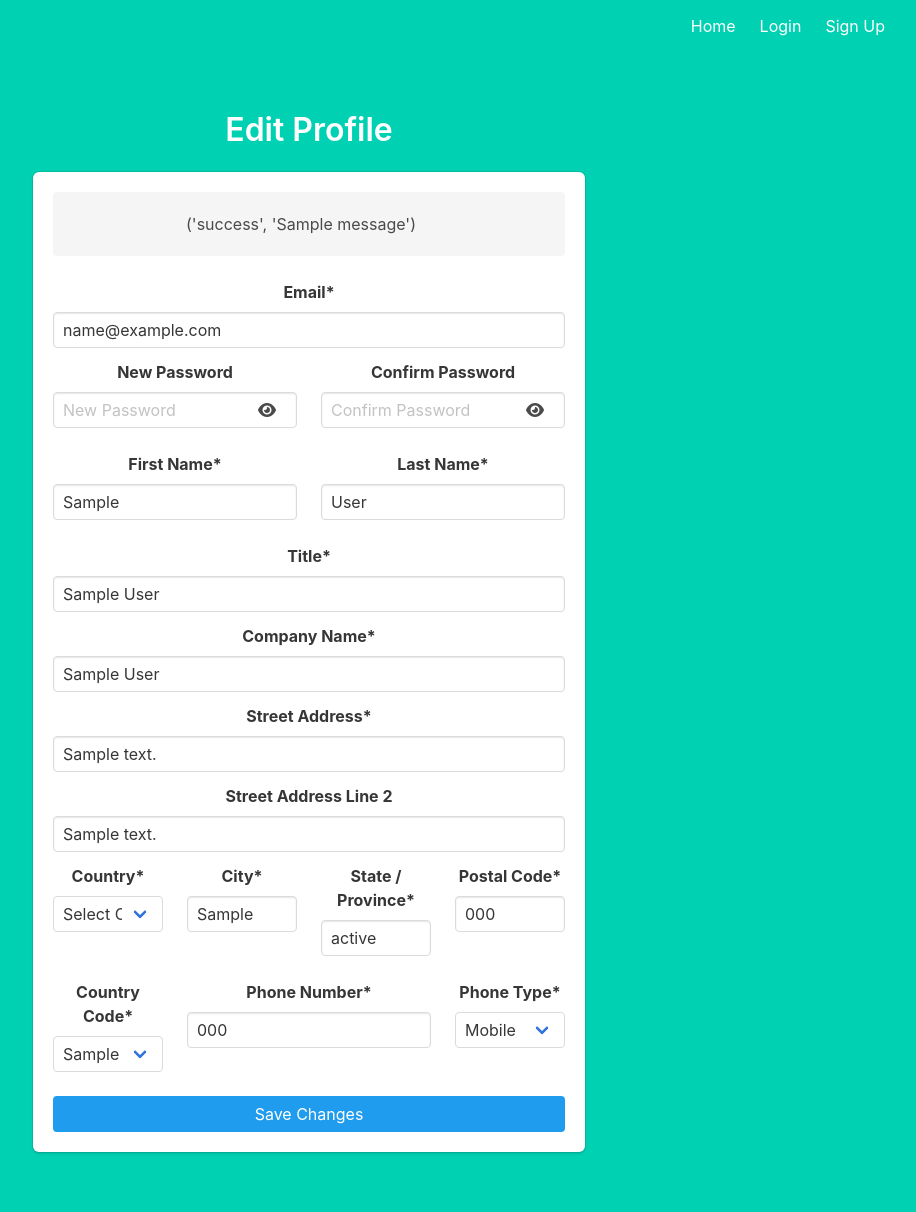
After one commit to junaidalam2/flask_authentication, a Flask app: template backend/project/templates/edit_profile.html in a window 1280 px wide. The commit adds this page. Shown: the whole page, without its empty margins (331-1247 px from the left). Run offline with Flask 3, Linux system fonts and the light colour scheme; tables that the repository leaves empty hold one stand-in row (values such as "Sample post"); the template is opened without the code that fills it: values that come from a table or form of the project are taken from there, most other values are stand-ins (such as "Sample title", 1, 10 or a date in 2020); one stand-in notice (Sample message) is shown; some libraries are stand-ins or nearby versions.

Commit message:
added account update

```diff
--- /dev/null
+++ b/backend/project/templates/edit_profile.html
@@ -0,0 +1,315 @@
+{% extends "base.html" %}
+
+{% block styles %}
+<link rel="stylesheet" href="https://cdnjs.cloudflare.com/ajax/libs/intl-tel-input/17.0.19/css/intlTelInput.min.css" />
+<link rel="stylesheet" href="{{ url_for('static', filename='css/signup.css') }}">
+{% endblock %}
+
+{% block content %}
+<div class="column is-6 is-offset-3">
+    <h3 class="title has-text-centered">Edit Profile</h3>
+    <div class="box">
+
+        {% with messages = get_flashed_messages(with_categories=true) %}
+        {% if messages %}
+        <div class="notification is-{{ category }}">
+            {{ messages[0] }}
+        </div>
+        {% endif %}
+        {% endwith %}
+
+        <form method="POST" action="{{ url_for('auth.edit_profile_post') }}">
+            <!-- Email -->
+            <div class="field">
+                <label class="label">Email<span>*</span></label>
+                <div class="control">
+                    <input class="input" type="email" id="email" name="email" value="{{ user.email }}" required>
+                </div>
+                <p class="help is-danger" id="email_help" style="display:none;">Invalid email format.</p>
+            </div>
+
+            <!-- Optional password change -->
+            <div class="columns">
+                <div class="column">
+                    <div class="field">
+                        <label class="label">New Password</label>
+                        <div class="control has-icons-right">
+                            <input class="input" type="password" id="password" name="password" placeholder="New Password">
+                            <span class="icon is-small is-right" id="togglePassword"><i class="fas fa-eye"></i></span>
+                        </div>
+                    </div>
+                </div>
+                <div class="column">
+                    <div class="field">
+                        <label class="label">Confirm Password</label>
+                        <div class="control has-icons-right">
+                            <input class="input" type="password" id="confirm_password" name="confirm_password" placeholder="Confirm Password">
+                            <span class="icon is-small is-right" id="toggleConfirmPassword"><i class="fas fa-eye"></i></span>
+                        </div>
+                        <p class="help is-danger" id="password_help" style="display:none;">Passwords do not match.</p>
+                    </div>
+                </div>
+            </div>
+
+            <!-- Name -->
+            <div class="columns">
+                <div class="column">
+                    <div class="field">
+                        <label class="label">First Name<span>*</span></label>
+                        <div class="control">
+                            <input class="input" type="text" name="first_name" value="{{ user.first_name }}" required>
+                        </div>
+                    </div>
+                </div>
+                <div class="column">
+                    <div class="field">
+                        <label class="label">Last Name<span>*</span></label>
+                        <div class="control">
+                            <input class="input" type="text" name="last_name" value="{{ user.last_name }}" required>
+                        </div>
+                    </div>
+                </div>
+            </div>
+
+            <!-- Job title and company -->
+            <div class="field">
+                <label class="label">Title<span>*</span></label>
+                <div class="control">
+                    <input class="input" type="text" name="title" value="{{ user.title }}" required>
+                </div>
+            </div>
+
+            <div class="field">
+                <label class="label">Company Name<span>*</span></label>
+                <div class="control">
+                    <input class="input" type="text" name="company_name" value="{{ user.company_name }}" required>
+                </div>
+            </div>
+
+            <!-- Address -->
+            <div class="field">
+                <label class="label">Street Address<span>*</span></label>
+                <div class="control">
+                    <input class="input" type="text" name="street_address" id="street_address" value="{{ user.street_address }}" required>
+                </div>
+            </div>
+
+            <div class="field">
+                <label class="label">Street Address Line 2</label>
+                <div class="control">
+                    <input class="input" type="text" name="street_address_line2" value="{{ user.street_address_line2 }}">
+                </div>
+            </div>
+
+            <div class="columns">
+                <div class="column">
+                    <label class="label">Country<span>*</span></label>
+                    <div class="select is-fullwidth">
+                        <select id="country" name="country" required>
+                            <option value="">Select Country</option>
+                            {% for code, name in countries %}
+                            <option value="{{ code }}" {% if user.country == code %}selected{% endif %}>{{ name }}</option>
+                            {% endfor %}
+                        </select>
+                    </div>
+                </div>
+
+                <div class="column">
+                    <label class="label">City<span>*</span></label>
+                    <input class="input" type="text" name="city" id="city" value="{{ user.city }}" required>
+                </div>
+
+                <div class="column">
+                    <label class="label">State / Province<span>*</span></label>
+                    <input class="input" type="text" name="state_province_region" id="state_province_region" list="state_list" value="{{ user.state_province_region }}" required>
+                    <datalist id="state_list"></datalist>
+                </div>
+
+                <div class="column">
+                    <label class="label">Postal Code<span>*</span></label>
+                    <input class="input" type="text" name="postal_code" id="postal_code" value="{{ user.postal_code }}" required>
+                </div>
+            </div>
+
+            <!-- Phone -->
+            <div class="columns">
+                <div class="column is-one-quarter">
+                    <label class="label">Country Code<span>*</span></label>
+                    <div class="select is-fullwidth">
+                        <select id="country_code" name="country_code" required>
+                            {% for c in countries_phone %}
+                            <option value="{{ c.dial_code }}" {% if user.country_code == c.dial_code %}selected{% endif %}>{{ c.name }} ({{ c.dial_code }})</option>
+                            {% endfor %}
+                        </select>
+                    </div>
+                </div>
+
+                <div class="column is-half">
+                    <label class="label">Phone Number<span>*</span></label>
+                    <input class="input" type="tel" id="phone" name="phone" value="{{ user.phone }}" required>
+                    <p class="help is-danger" id="phone_help" style="display:none;">Invalid phone number.</p>
+                </div>
+
+                <div class="column is-one-quarter">
+                    <label class="label">Phone Type<span>*</span></label>
+                    <div class="select is-fullwidth">
+                        <select id="phone_type" name="phone_type" required>
+                            <option value="mobile" {% if user.phone_type == 'mobile' %}selected{% endif %}>Mobile</option>
+                            <option value="work" {% if user.phone_type == 'work' %}selected{% endif %}>Work</option>
+                            <option value="home" {% if user.phone_type == 'home' %}selected{% endif %}>Home</option>
+                        </select>
+                    </div>
+                </div>
+            </div>
+
+            <button type="submit" class="button is-info is-fullwidth">Save Changes</button>
+        </form>
+    </div>
+</div>
+
+<script src="https://kit.fontawesome.com/a2d9d5b77b.js" crossorigin="anonymous"></script>
+<script src="https://maps.googleapis.com/maps/api/js?key={{ google_places_api_key }}&libraries=places"></script>
+
+<script>
+document.addEventListener("DOMContentLoaded", function() {
+
+    // ------------------- Password toggles and match -------------------
+    const toggleVisibility = (input, toggleIcon) => {
+        const type = input.type === "password" ? "text" : "password";
+        input.type = type;
+        toggleIcon.querySelector("i").classList.toggle("fa-eye");
+        toggleIcon.querySelector("i").classList.toggle("fa-eye-slash");
+    };
+
+    const password = document.getElementById("password");
+    const confirm = document.getElementById("confirm_password");
+    if (password && confirm) {
+        const togglePassword = document.getElementById("togglePassword");
+        const toggleConfirmPassword = document.getElementById("toggleConfirmPassword");
+        const help = document.getElementById("password_help");
+
+        togglePassword.addEventListener("click", () => toggleVisibility(password, togglePassword));
+        toggleConfirmPassword.addEventListener("click", () => toggleVisibility(confirm, toggleConfirmPassword));
+
+        const validatePasswords = () => {
+            if (confirm.value && confirm.value !== password.value) {
+                confirm.classList.add("is-danger");
+                help.style.display = "block";
+            } else {
+                confirm.classList.remove("is-danger");
+                help.style.display = "none";
+            }
+        };
+
+        password.addEventListener("input", validatePasswords);
+        confirm.addEventListener("input", validatePasswords);
+    }
+
+    // ------------------- Email validation -------------------
+    const emailInput = document.getElementById("email");
+    if (emailInput) {
+        const emailHelp = document.getElementById("email_help");
+        emailInput.addEventListener("input", () => {
+            const emailPattern = /^[^\s@]+@[^\s@]+\.[^\s@]+$/;
+            if (emailInput.value.trim() && !emailPattern.test(emailInput.value)) {
+                emailInput.classList.add("is-danger");
+                emailHelp.style.display = "block";
+            } else {
+                emailInput.classList.remove("is-danger");
+                emailHelp.style.display = "none";
+            }
+        });
+    }
+
+    // ------------------- Phone validation -------------------
+    const phoneInput = document.getElementById("phone");
+    if (phoneInput) {
+        const phoneHelp = document.getElementById("phone_help");
+        phoneInput.addEventListener("input", () => {
+            const phonePattern = /^\d[\d\s\-\(\)]{6,19}\d$/;
+            if (phoneInput.value.trim() && !phonePattern.test(phoneInput.value)) {
+                phoneInput.classList.add("is-danger");
+                phoneHelp.style.display = "block";
+            } else {
+                phoneInput.classList.remove("is-danger");
+                phoneHelp.style.display = "none";
+            }
+        });
+    }
+
+    // ------------------- Country / state updates -------------------
+    const countrySelect = document.getElementById("country");
+    const stateList = document.getElementById("state_list");
+    const countryCodeSelect = document.getElementById("country_code");
+    const subdivisions = {{ subdivisions | tojson | safe }};
+    const countryPhoneData = {};
+    {% for c in countries_phone %}
+    countryPhoneData["{{ c.alpha_2 }}"] = "{{ c.dial_code }}";
+    {% endfor %}
+
+    if (countrySelect) {
+        countrySelect.addEventListener("change", () => {
+            const selectedCountryCode = countrySelect.value;
+            // Subdivisions
+            const states = subdivisions[selectedCountryCode] || [];
+            stateList.innerHTML = '';
+            states.forEach(s => {
+                const option = document.createElement("option");
+                option.value = s.name;
+                stateList.appendChild(option);
+            });
+            // Country code
+            const dialCode = countryPhoneData[selectedCountryCode];
+            if (dialCode) {
+                for (let i = 0; i < countryCodeSelect.options.length; i++) {
+                    if (countryCodeSelect.options[i].value === dialCode) {
+                        countryCodeSelect.selectedIndex = i;
+                        break;
+                    }
+                }
+            }
+        });
+
+        if (countrySelect.value) {
+            countrySelect.dispatchEvent(new Event('change'));
+        }
+    }
+
+    // ------------------- Google Places autocomplete -------------------
+    const streetInput = document.getElementById("street_address");
+    if (streetInput && typeof google !== 'undefined') {
+        const autocomplete = new google.maps.places.Autocomplete(streetInput, { types: ['address'] });
+        autocomplete.addListener('place_changed', () => {
+            const place = autocomplete.getPlace();
+            const addressComponents = place.address_components;
+
+            let street = '', city = '', state = '', postal = '', country = '';
+            addressComponents.forEach(comp => {
+                const types = comp.types;
+                if (types.includes('street_number')) street = comp.long_name + ' ';
+                if (types.includes('route')) street += comp.long_name;
+                if (types.includes('locality')) city = comp.long_name;
+                if (types.includes('administrative_area_level_1')) state = comp.long_name;
+                if (types.includes('postal_code')) postal = comp.long_name;
+                if (types.includes('country')) country = comp.long_name;
+            });
+
+            document.getElementById("street_address").value = street;
+            document.getElementById("city").value = city;
+            document.getElementById("state_province_region").value = state;
+            document.getElementById("postal_code").value = postal;
+
+            if (country) {
+                for (let i = 0; i < countrySelect.options.length; i++) {
+                    if (countrySelect.options[i].text === country) {
+                        countrySelect.selectedIndex = i;
+                        countrySelect.dispatchEvent(new Event('change'));
+                        break;
+                    }
+                }
+            }
+        });
+    }
+});
+</script>
+{% endblock %}
--- a/backend/project/templates/profile.html
+++ b/backend/project/templates/profile.html
@@ -4,4 +4,7 @@
 <h1 class="title">
     Welcome, {{first_name}} {{last_name}}!
 </h1>
+
+
+<a href="{{ url_for('main.edit_profile') }}" class="button is-link">Edit Profile</a>
 {% endblock %}
```
Also changed, not shown: backend/project/auth.py (+43 -0 lines), backend/project/main.py (+88 -3 lines).
